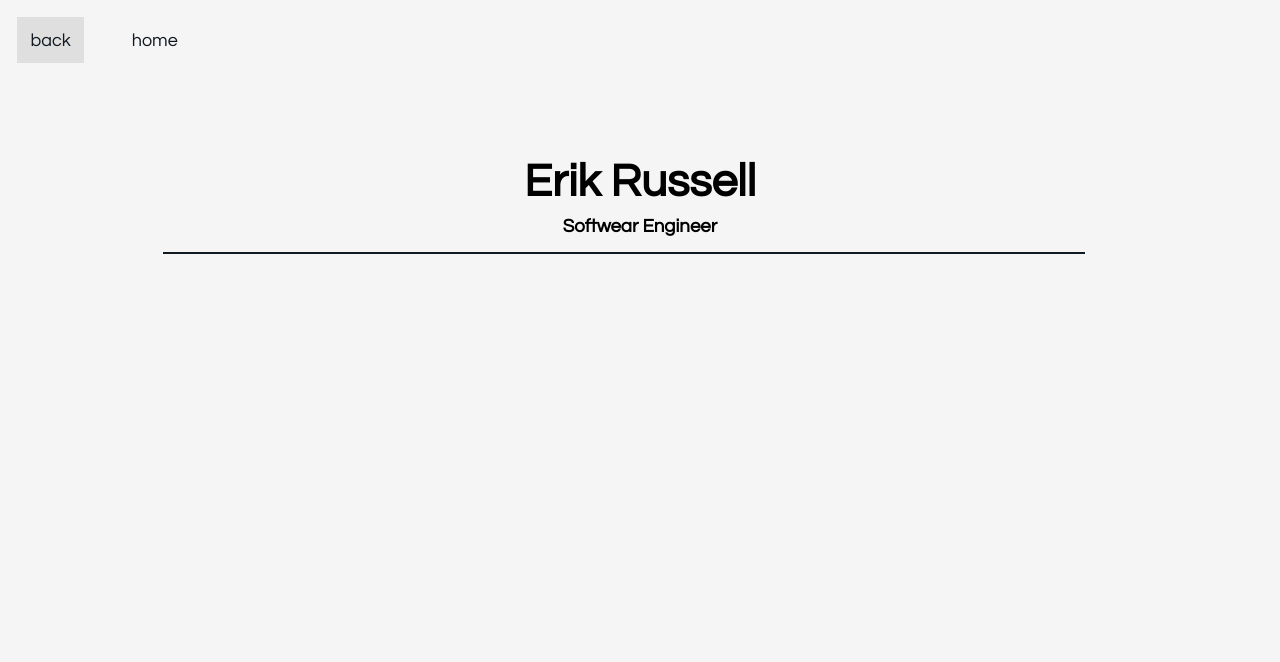
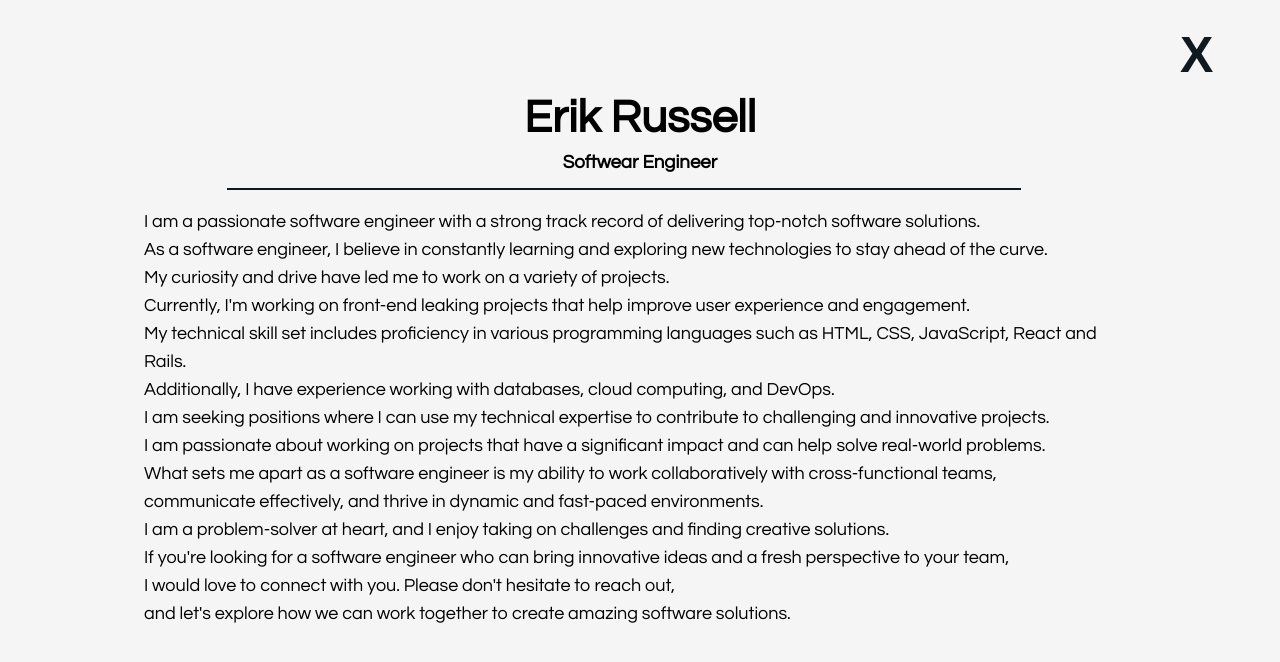
Before and after one commit to Kaltrunner/Project-Testing, a React (Create React App) app: page /About in a window 1280 px wide. Shown: the top 662 px of the page. Built offline with nearby package versions, Linux system fonts and the light colour scheme.

Commit message:
added projects file and updated about

```diff
--- a/src/About.js
+++ b/src/About.js
@@ -1,21 +1,70 @@
+
 import { Link } from "react-router-dom";
 
 function About() {
-    return (
-        <>
+  return (
+    <div className="about-div">
 
-        <Link to="/Menu" ><button className="about-button-back" >back</button></Link>
-        <Link to="/" ><button className="about-button-home" >home</button></Link>
+      <div className="menu-header-div-body">
+        <Link to="/Menu">
+          <button className="menu-header-button">X</button>
+        </Link>
+      </div>
 
-        <div className="about-body-div" >
+      {/* <Link to="/Menu">
+        <button className="about-button-back">back</button>
+      </Link>
+      <Link to="/">
+        <button className="about-button-home">home</button>
+      </Link> */}
 
-            <span className="about-span" ><h1 className="about-h1" >Erik Russell</h1> <h3>Softwear Engineer</h3></span>
+      <div className="about-body-div">
+        <span className="about-span">
+          <h1 className="about-h1">Erik Russell</h1> <h3>Softwear Engineer</h3>
+        </span>
 
-        <div className="about-line" ></div>
+        <div className="about-line"></div>
 
+        <div className="about-p-text">
+          <p>
+            I am a passionate software engineer with a strong track record of
+            delivering top-notch software solutions.
+            <br />
+            As a software engineer, I believe in constantly learning and
+            exploring new technologies to stay ahead of the curve.
+            <br /> My curiosity and drive have led me to work on a variety of
+            projects.
+            <br /> Currently, I'm working on front-end leaking projects that
+            help improve user experience and engagement.
+            <br />
+            My technical skill set includes proficiency in various programming
+            languages such as HTML, CSS, JavaScript, React and Rails.
+            <br /> Additionally, I have experience working with databases, cloud
+            computing, and DevOps.
+            <br />
+            I am seeking positions where I can use my technical expertise to
+            contribute to challenging and innovative projects.
+            <br /> I am passionate about working on projects that have a
+            significant impact and can help solve real-world problems.
+            <br />
+            What sets me apart as a software engineer is my ability to work
+            collaboratively with cross-functional teams,
+            <br /> communicate effectively, and thrive in dynamic and fast-paced
+            environments.
+            <br /> I am a problem-solver at heart, and I enjoy taking on
+            challenges and finding creative solutions.
+            <br />
+            If you're looking for a software engineer who can bring innovative
+            ideas and a fresh perspective to your team,
+            <br /> I would love to connect with you. Please don't hesitate to
+            reach out,
+            <br /> and let's explore how we can work together to create amazing
+            software solutions.
+          </p>
         </div>
-        </>
-    )
+      </div>
+    </div>
+  );
 }
 
-export default About
+export default About;
--- a/src/App.js
+++ b/src/App.js
@@ -5,6 +5,7 @@ import Menu from "./Menu";
 import Landing from "./Landing";
 import MenuHeader from "./Menu-Header";
 import About from "./About";
+import Projects from "./Projects";
 import WorkBody from "./WorkBody";
 import Samples from "./Samples";
 import Extra from "./Extra";
@@ -25,6 +26,7 @@ function App() {
       <Route path="/Menu" element={<Menu />} />
       <Route path="/MenuHeader" element={<MenuHeader />} />
       <Route path="/About" element={<About />} />
+      <Route path="/Projects" element={<Projects />} />
       <Route path="/WorkBody" element={<WorkBody />} />
       <Route path="/Samples" element={<Samples />} />
       <Route path="/Extra" element={<Extra />} />
--- a/src/Menu.js
+++ b/src/Menu.js
@@ -19,7 +19,7 @@ function Menu() {
 
             <a className="menu-links" target="_blank" rel="noreferrer" href="https://www.linkedin.com/in/erik-russell-software-engineer/"><p className="about-text" >Linkedin</p></a>
 
-            <Link className="menu-links" target="blank" rel="noreferrer" to="" ><p className="about-text" >Projects</p></Link>
+            <Link className="menu-links" to="/Projects" ><p className="about-text" >Projects</p></Link>
 
             {/* <a className="menu-links" target="_blank" rel="noreferrer" href="https://www.instagram.com/russellerik/?hl=en" ><p className="about-text" >Instagram</p></a> */}
 
--- /dev/null
+++ b/src/Projects.js
@@ -0,0 +1,25 @@
+import { Link } from "react-router-dom";
+
+function Projects() {
+  return (
+    <div className="projects-body-div">
+
+      <div className="menu-header-div-body">
+        <Link to="/Menu">
+          <button className="menu-header-button">X</button>
+        </Link>
+      </div>
+
+      <div className="about-body-div">
+      <span className="about-span">
+          <h1 className="about-h1">Projects</h1> <h3></h3>
+        </span>
+
+        <div className="about-line"></div>
+        </div>
+
+    </div>
+  );
+}
+
+export default Projects;
--- a/src/index.css
+++ b/src/index.css
@@ -177,6 +177,10 @@ h1 {
 
 /* About Styles */
 
+.about-div {
+  margin: 5rem;
+}
+
 .about-button-back {
   margin:1rem;
   padding: .75em;
@@ -184,7 +188,7 @@ h1 {
   color: #101820;
   font-size: 18px;
   font-family: 'Questrial', sans-serif;
-  background-color: #dfdfdf;
+  background-color: whitesmoke;;
   border: 1px solid whitesmoke;
 }
 .about-button-back:hover {
@@ -231,6 +235,18 @@ h1 {
   background-color: #101820;
 }
 
+.about-p-text {
+  font-size: 18px;
+  line-height: 28px;
+}
+
+/* Projects Styles */
+
+.projects-body-div {
+  margin: 5rem;
+}
+
+
 /* Landing Styles */
 
 .landing-div-body {
@@ -247,6 +263,7 @@ h1 {
 }
 
 .title {
+  font-family: 'Playfair Display SC', serif;
   font-size: 56px;
   padding: .5rem;
   text-align: center;
```
